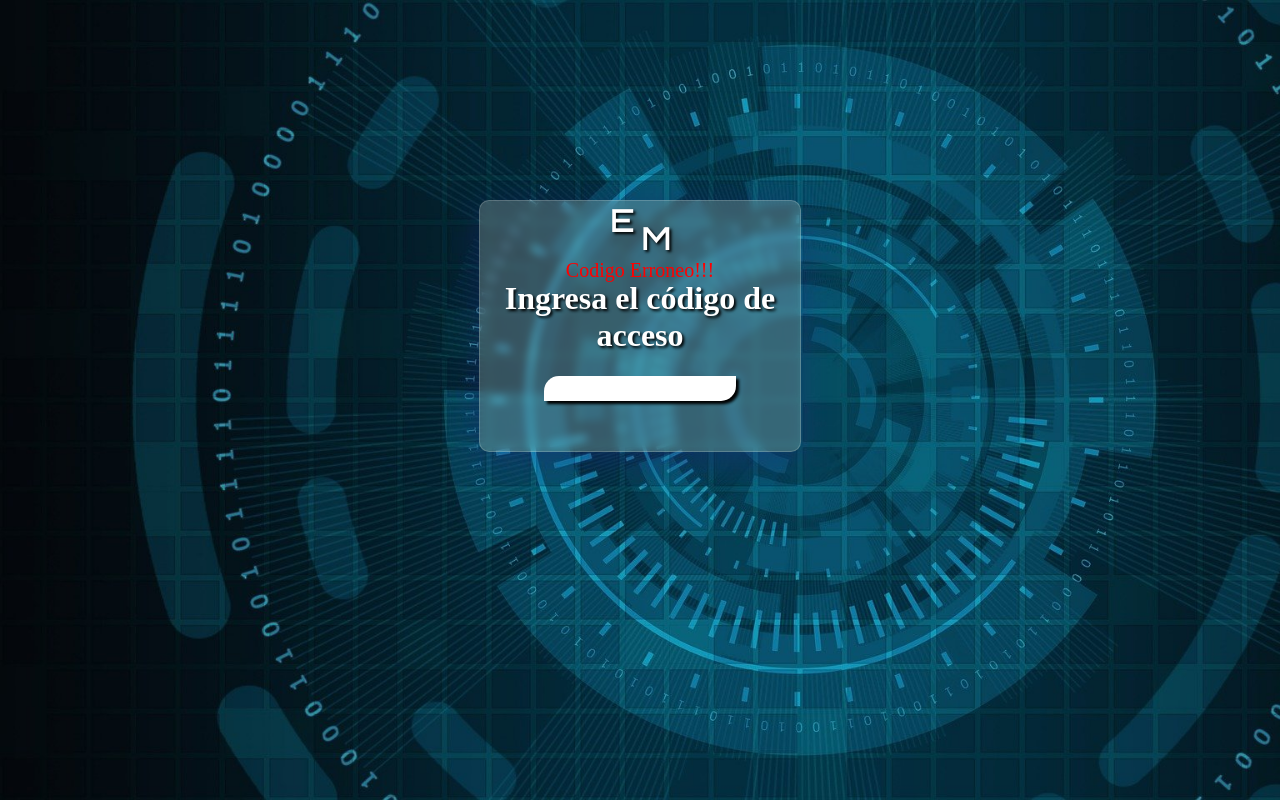
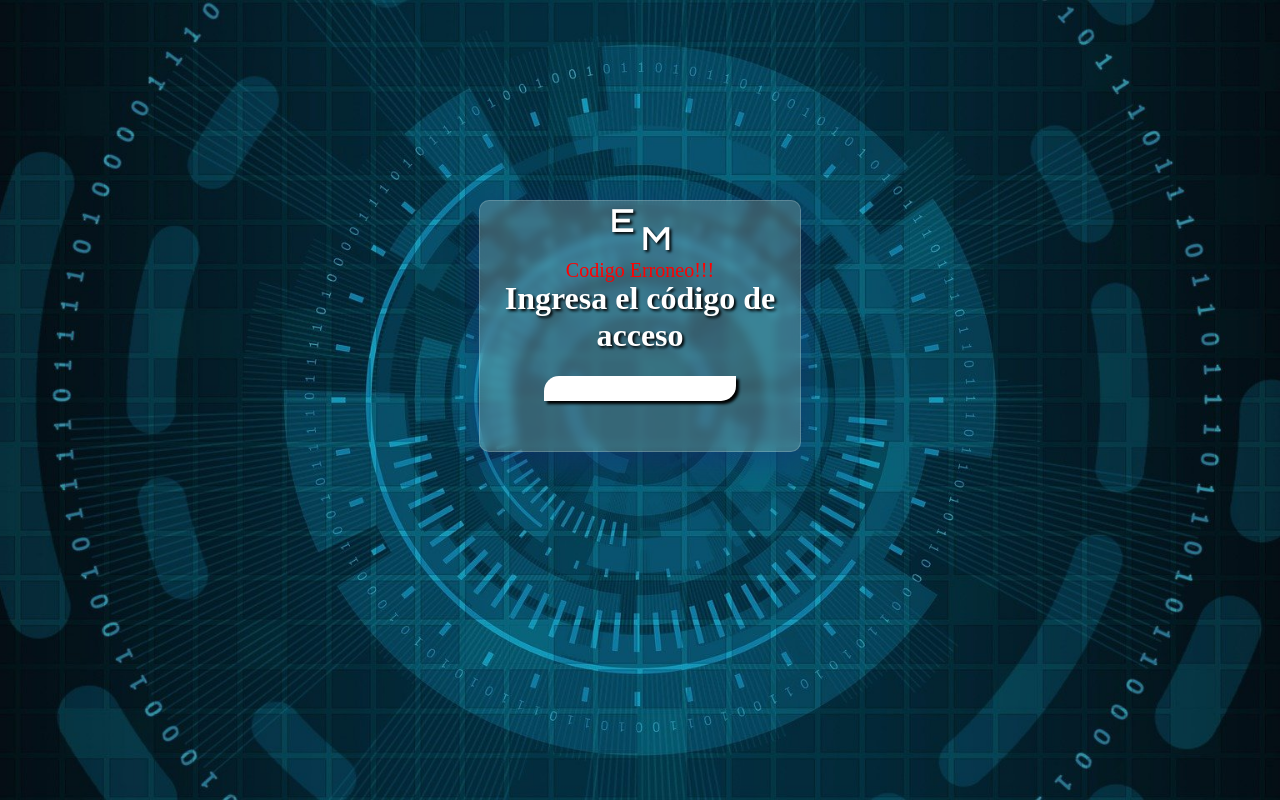
Before and after one commit to Edgar-Meza/tabla_registros, a PHP site: page / in a window 1280 px wide. Run offline with PHP 8.4, Linux system fonts and the light colour scheme; the visitor is signed in with stand-in values (Sample User, id 1).

Commit message:
se quito advertencia en pantalla inicial y se arreglo imagen de fondo

```diff
--- a/public/auth.php
+++ b/public/auth.php
@@ -17,4 +17,4 @@
     session_destroy();
     header('Location:index.php');
   }
- ?>
+?>
--- a/public/css/style.css
+++ b/public/css/style.css
@@ -68,6 +68,12 @@ th{
   background-size: cover;
   background-repeat: no-repeat;
   background-attachment: fixed;
+  background-position: center;
+  width: 100%;
+  height: 100%;
+  padding: 0;
+  margin: 0;
+  position: absolute;
 }
 .code{
   background: rgba( 255, 255, 255, 0.20 );
--- a/public/index.php
+++ b/public/index.php
@@ -1,4 +1,5 @@
 <?php
+    error_reporting(0);
     session_start();
     if($_SESSION['verificacion'] == 'sin_validar'){
         echo"<script>
```
